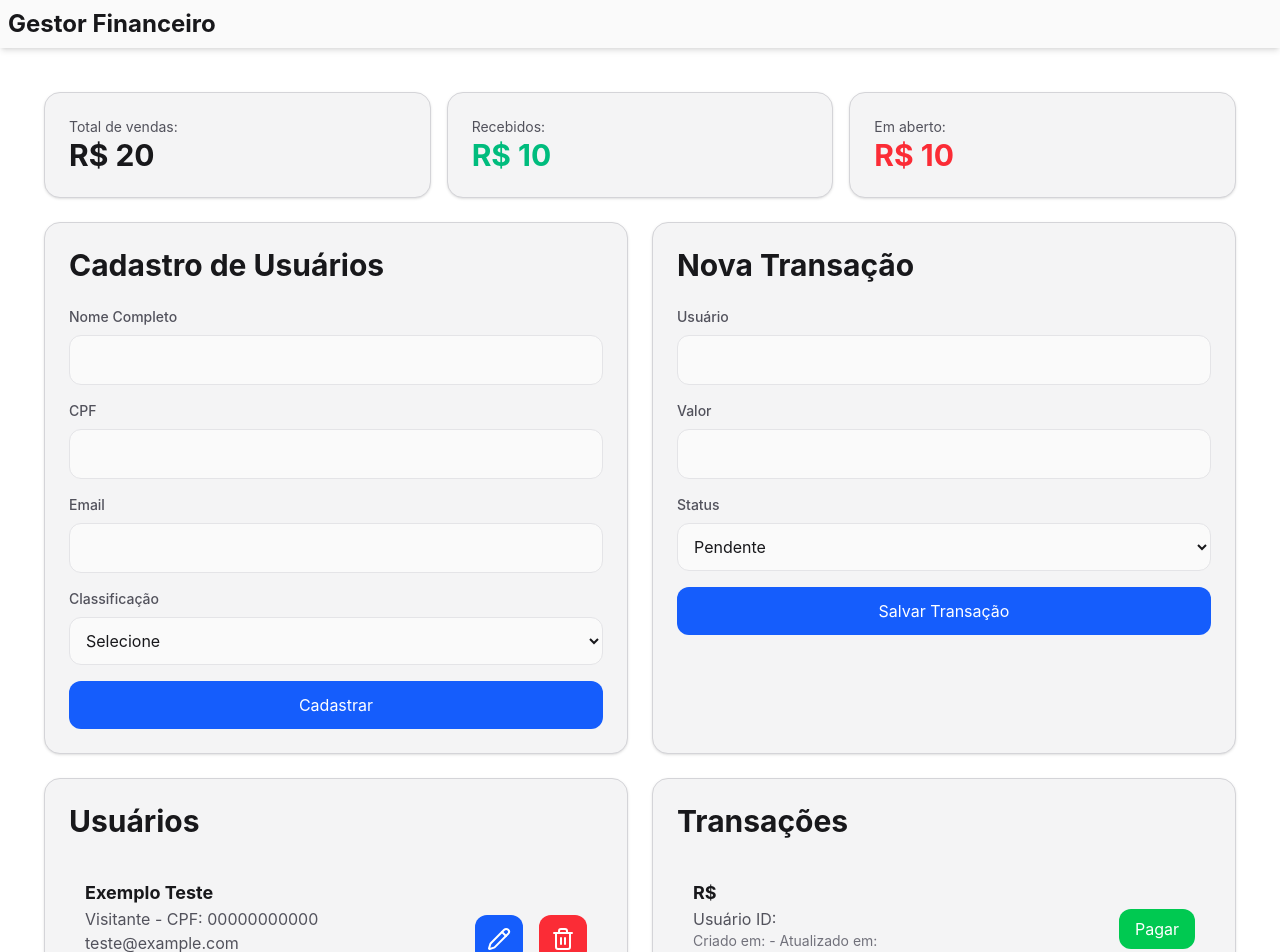
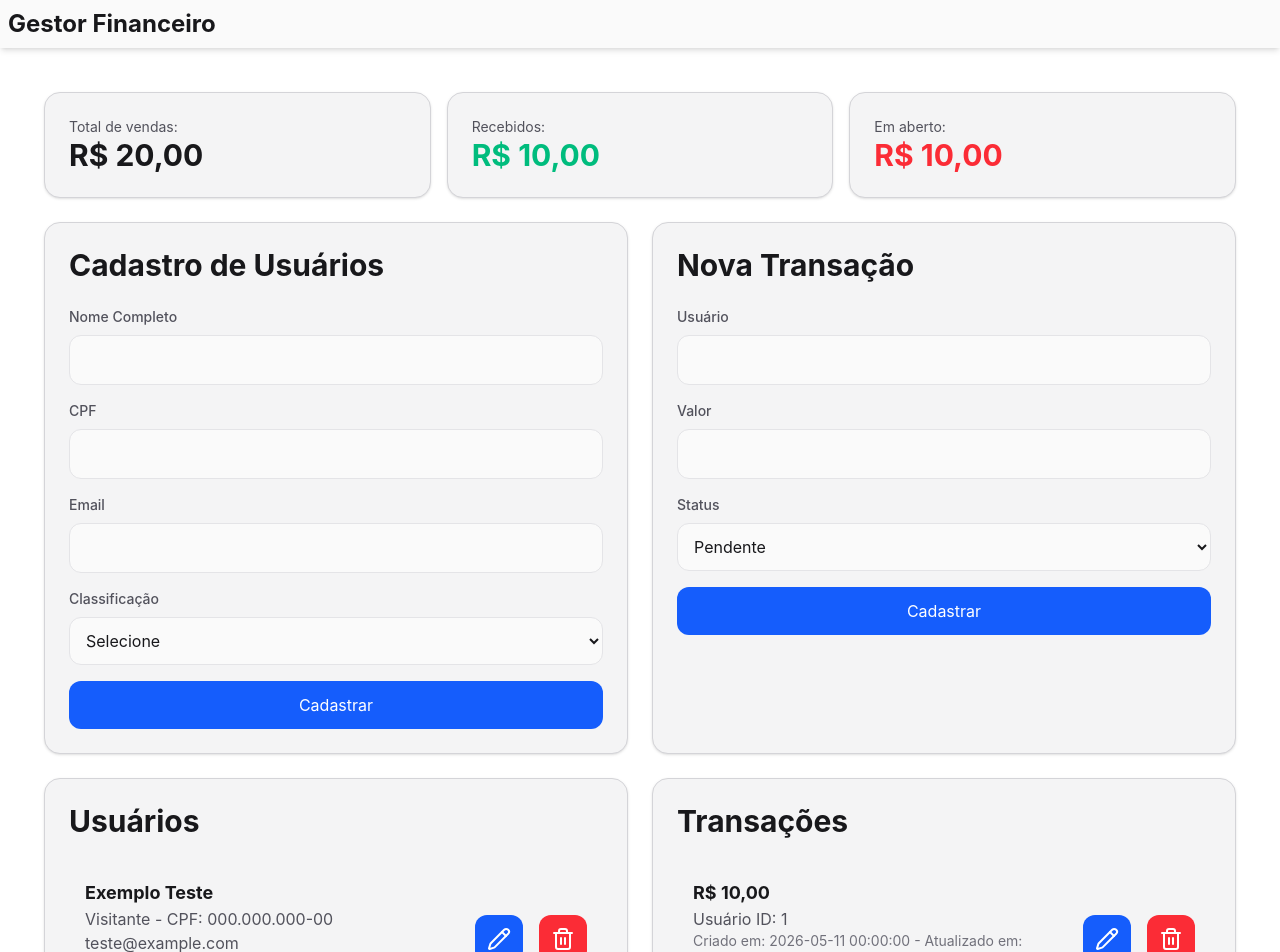
Before and after one commit to Pedro-BP/gestor-financeiro, a React (Vite) app: page / in a window 1280 px wide. Shown: the top 952 px of the page. Built offline with nearby package versions, Linux system fonts and the light colour scheme.

Commit message:
add function

```diff
--- a/src/App.jsx
+++ b/src/App.jsx
@@ -20,45 +20,49 @@ function App() {
     },
   ]);
 
-  const [formData, setFormData] = useState({
+  const [formUserData, setFormUserData] = useState({
     nome_completo: "",
     cpf: "",
     email: "",
     vinculo_institucional: "",
+    data_criacao: "",
+    data_atualizacao: "",
   });
 
-  const [editandoId, setEditandoId] = useState(null);
+  const [editandoUserId, setEditandoUserId] = useState(null);
 
-  function handleChange(e) {
+  function handleUserChange(e) {
     const { name, value } = e.target;
-    setFormData({ ...formData, [name]: value });
+    setFormUserData({ ...formUserData, [name]: value });
   }
 
-  function handleSubmit(e) {
+  function handleUserSubmit(e) {
     e.preventDefault();
 
-    if (editandoId !== null) {
+    if (editandoUserId !== null) {
       const usuariosAtualizados = users.map((user) =>
-        user.id === editandoId
+        user.id === editandoUserId
           ? {
               ...user,
-              ...formData,
+              ...formUserData,
             }
           : user,
       );
 
       setUsers(usuariosAtualizados);
-      setEditandoId(null);
+      setEditandoUserId(null);
     } else {
       const novoUsuario = {
         id: users.length + 1,
-        ...formData,
+        ...formUserData,
+        data_criacao: new Date().toLocaleString(),
+        data_atualizacao: new Date().toLocaleString(),
       };
 
       setUsers([...users, novoUsuario]);
     }
 
-    setFormData({
+    setFormUserData({
       nome_completo: "",
       cpf: "",
       email: "",
@@ -66,21 +70,23 @@ function App() {
     });
   }
 
-  function handleDelete(id) {
+  function handleUserDelete(id) {
     const novosUsuarios = users.filter((user) => user.id !== id);
 
     setUsers(novosUsuarios);
   }
 
-  function handleEdit(user) {
-    setFormData({
+  function handleUserEdit(user) {
+    setFormUserData({
       nome_completo: user.nome_completo,
       cpf: user.cpf,
       email: user.email,
       vinculo_institucional: user.vinculo_institucional,
+      data_criacao: user.data_criacao,
+      data_atualizacao: new Date().toLocaleString(),
     });
 
-    setEditandoId(user.id);
+    setEditandoUserId(user.id);
   }
 
   const [cashs, setCashs] = useState([
@@ -102,30 +108,107 @@ function App() {
     },
   ]);
 
+  const [formCashData, setFormCashData] = useState({
+    valor: "",
+    usuario_id: "",
+    status: "",
+    data_lancamento: "",
+    data_modificacao: "",
+  });
+
+  const [editandoCashId, setEditandoCashId] = useState(null);
+
+  function handleCashChange(e) {
+    const { name, value } = e.target;
+    setFormCashData({ ...formCashData, [name]: value });
+  }
+
+  function handleCashSubmit(e) {
+    e.preventDefault();
+
+    if (editandoCashId !== null) {
+      const cashsAtualizados = cashs.map((cash) =>
+        cash.id === editandoCashId
+          ? {
+              ...cash,
+              ...formCashData,
+            }
+          : cash,
+      );
+
+      setCashs(cashsAtualizados);
+      setEditandoCashId(null);
+    } else {
+      const novoCash = {
+        id: cashs.length + 1,
+        ...formCashData,
+        data_lancamento: new Date().toLocaleString(),
+        data_modificacao: new Date().toLocaleString(),
+      };
+
+      setCashs([...cashs, novoCash]);
+    }
+
+    setFormCashData({
+      valor: "",
+      usuario_id: "",
+      status: "",
+      data_lancamento: "",
+      data_modificacao: "",
+    });
+  }
+
+  function handleCashDelete(id) {
+    const novosCashs = cashs.filter((cash) => cash.id !== id);
+
+    setCashs(novosCashs);
+  }
+
+  function handleCashEdit(cash) {
+    setFormCashData({
+      valor: cash.valor,
+      usuario_id: cash.usuario_id,
+      status: cash.status,
+      data_lancamento: cash.data_lancamento,
+      data_modificacao: new Date().toLocaleString(),
+    });
+
+    setEditandoCashId(cash.id);
+  }
+
   return (
     <div className="min-h-screen flex flex-col bg-white text-zinc-900 dark:bg-zinc-900 dark:text-zinc-50">
       <Header />
       <div className="flex-1 p-5">
         <div className="w-full min-h-screen overflow-x-hidden p-3 md:p-6">
           <Dashbord cashs={cashs} />
-          <div className="grid grid-cols-1 xl:grid-cols-2 gap-6 mb-6">
+          <div className="flex flex-col xl:flex-row gap-6 mb-6">
             <AddUser
               users={users}
-              handleSubmit={handleSubmit}
-              formData={formData}
-              handleChange={handleChange}
-              editandoId={editandoId}
+              handleUserSubmit={handleUserSubmit}
+              formUserData={formUserData}
+              handleUserChange={handleUserChange}
+              editandoUserId={editandoUserId}
             />
-            <AddCash /> {/* Fazer as Funções */}
+            <AddCash
+              cashs={cashs}
+              handleCashSubmit={handleCashSubmit}
+              formCashData={formCashData}
+              handleCashChange={handleCashChange}
+              editandoCashId={editandoCashId}
+            />
           </div>
-          <div className="grid grid-cols-1 xl:grid-cols-2 gap-6">
+          <div className="flex flex-col xl:flex-row gap-6 items-start">
             <ShowUsers
               users={users}
-              handleEdit={handleEdit}
-              handleDelete={handleDelete}
+              handleUserEdit={handleUserEdit}
+              handleUserDelete={handleUserDelete}
             />
-            {/* Adicionar data_lancamento e data_modificacao */}
-            <ShowCashs /> {/* Fazer as Funções */}
+            <ShowCashs
+              cashs={cashs}
+              handleCashEdit={handleCashEdit}
+              handleCashDelete={handleCashDelete}
+            />
           </div>
         </div>
       </div>
--- a/src/components/AddCash.jsx
+++ b/src/components/AddCash.jsx
@@ -1,48 +1,50 @@
-function AddCash() {
+function AddCash({
+  handleCashSubmit,
+  formCashData,
+  handleCashChange,
+  editandoCashId,
+}) {
   return (
     <div className="w-full rounded-2xl border border-zinc-300 dark:border-zinc-700 bg-zinc-100 dark:bg-zinc-800 p-4 md:p-6 shadow-sm">
       <h2 className="text-2xl md:text-3xl font-bold text-zinc-900 dark:text-zinc-50 mb-6">
         Nova Transação
       </h2>
-      <form method="POST" className="flex flex-col gap-4">
+      <form onSubmit={handleCashSubmit} className="flex flex-col gap-4">
         <div>
-          <label
-            for="usuario"
-            className="block text-sm font-medium text-zinc-600 dark:text-zinc-400 mb-2"
-          >
+          <label className="block text-sm font-medium text-zinc-600 dark:text-zinc-400 mb-2">
             Usuário
           </label>
           <input
             type="text"
-            name="usuario"
+            name="usuario_id"
+            value={formCashData.usuario_id}
+            onChange={handleCashChange}
             required
             className="w-full p-3 rounded-xl border border-zinc-200 dark:border-zinc-700 bg-zinc-50 dark:bg-zinc-900 text-zinc-900 dark:text-zinc-50 focus:outline-none focus:ring-2 focus:ring-blue-500"
           />
         </div>
         <div>
-          <label
-            for="valor"
-            className="block text-sm font-medium text-zinc-600 dark:text-zinc-400 mb-2"
-          >
+          <label className="block text-sm font-medium text-zinc-600 dark:text-zinc-400 mb-2">
             Valor
           </label>
           <input
             type="number"
             step="0.01"
             name="valor"
+            value={formCashData.valor}
+            onChange={handleCashChange}
             required
             className="w-full p-3 rounded-xl border border-zinc-200 dark:border-zinc-700 bg-zinc-50 dark:bg-zinc-900 text-zinc-900 dark:text-zinc-50 focus:outline-none focus:ring-2 focus:ring-blue-500"
           />
         </div>
         <div>
-          <label
-            for="status"
-            className="block text-sm font-medium text-zinc-600 dark:text-zinc-400 mb-2"
-          >
+          <label className="block text-sm font-medium text-zinc-600 dark:text-zinc-400 mb-2">
             Status
           </label>
           <select
             name="status"
+            value={formCashData.status}
+            onChange={handleCashChange}
             required
             className="w-full p-3 rounded-xl border border-zinc-200 dark:border-zinc-700 bg-zinc-50 dark:bg-zinc-900 text-zinc-900 dark:text-zinc-50 focus:outline-none focus:ring-2 focus:ring-blue-500"
           >
@@ -52,8 +54,7 @@ function AddCash() {
         </div>
         <input
           type="submit"
-          name="transacao"
-          value="Salvar Transação"
+          value={editandoCashId ? "Atualizar" : "Cadastrar"}
           className="w-full bg-blue-600 hover:bg-blue-700 dark:bg-blue-500 dark:hover:bg-blue-600 text-white p-3 rounded-xl transition"
         />
       </form>
--- a/src/components/AddUser.jsx
+++ b/src/components/AddUser.jsx
@@ -1,4 +1,4 @@
-function AddUser({ handleSubmit, formData, handleChange, editandoId }) {
+function AddUser({ handleSubmit, formUserData, handleChange, editandoUserId }) {
   return (
     <div className="w-full rounded-2xl border border-zinc-300 dark:border-zinc-700 bg-zinc-100 dark:bg-zinc-800 p-4 md:p-6 shadow-sm">
       <h2 className="text-2xl md:text-3xl font-bold text-zinc-900 dark:text-zinc-50 mb-6">
@@ -13,7 +13,7 @@ function AddUser({ handleSubmit, formData, handleChange, editandoId }) {
           <input
             type="text"
             name="nome_completo"
-            value={formData.nome_completo}
+            value={formUserData.nome_completo}
             onChange={handleChange}
             required
             className="w-full p-3 rounded-xl border border-zinc-200 dark:border-zinc-700 bg-zinc-50 dark:bg-zinc-900 text-zinc-900 dark:text-zinc-50 focus:outline-none focus:ring-2 focus:ring-blue-500"
@@ -26,7 +26,7 @@ function AddUser({ handleSubmit, formData, handleChange, editandoId }) {
           <input
             type="text"
             name="cpf"
-            value={formData.cpf}
+            value={formUserData.cpf}
             onChange={handleChange}
             required
             className="w-full p-3 rounded-xl border border-zinc-200 dark:border-zinc-700 bg-zinc-50 dark:bg-zinc-900 text-zinc-900 dark:text-zinc-50 focus:outline-none focus:ring-2 focus:ring-blue-500"
@@ -39,7 +39,7 @@ function AddUser({ handleSubmit, formData, handleChange, editandoId }) {
           <input
             type="email"
             name="email"
-            value={formData.email}
+            value={formUserData.email}
             onChange={handleChange}
             required
             className="w-full p-3 rounded-xl border border-zinc-200 dark:border-zinc-700 bg-zinc-50 dark:bg-zinc-900 text-zinc-900 dark:text-zinc-50 focus:outline-none focus:ring-2 focus:ring-blue-500"
@@ -51,7 +51,7 @@ function AddUser({ handleSubmit, formData, handleChange, editandoId }) {
           </label>
           <select
             name="vinculo_institucional"
-            value={formData.vinculo_institucional}
+            value={formUserData.vinculo_institucional}
             onChange={handleChange}
             required
             className="w-full p-3 rounded-xl border border-zinc-200 dark:border-zinc-700 bg-zinc-50 dark:bg-zinc-900 text-zinc-900 dark:text-zinc-50 focus:outline-none focus:ring-2 focus:ring-blue-500"
@@ -64,7 +64,7 @@ function AddUser({ handleSubmit, formData, handleChange, editandoId }) {
         </div>
         <input
           type="submit"
-          value={editandoId ? "Atualizar" : "Cadastrar"}
+          value={editandoUserId ? "Atualizar" : "Cadastrar"}
           className="w-full bg-blue-600 hover:bg-blue-700 dark:bg-blue-500 dark:hover:bg-blue-600 text-white p-3 rounded-xl transition self-end"
         />
       </form>
--- a/src/components/Dashbord.jsx
+++ b/src/components/Dashbord.jsx
@@ -40,19 +40,24 @@ function Dashbord({ cashs }) {
           Total de vendas:
         </p>
         <p className="font-bold text-2xl md:text-3xl text-zinc-900 dark:text-zinc-50">
-          R$ {totalVendas()}
+          R${" "}
+          {totalVendas().toLocaleString("pt-br", { minimumFractionDigits: 2 })}
         </p>
       </div>
       <div className="w-full rounded-2xl border border-zinc-300 dark:border-zinc-700 bg-zinc-100 dark:bg-zinc-800 p-4 md:p-6 shadow-sm">
         <p className="text-sm text-zinc-600 dark:text-zinc-400">Recebidos:</p>
         <p className="font-bold text-2xl md:text-3xl text-emerald-500">
-          R$ {totalRecebidos()}
+          R${" "}
+          {totalRecebidos().toLocaleString("pt-br", {
+            minimumFractionDigits: 2,
+          })}
         </p>
       </div>
       <div className="w-full rounded-2xl border border-zinc-300 dark:border-zinc-700 bg-zinc-100 dark:bg-zinc-800 p-4 md:p-6 shadow-sm">
         <p className="text-sm text-zinc-600 dark:text-zinc-400">Em aberto:</p>
         <p className="font-bold text-2xl md:text-3xl text-red-500">
-          R$ {totalAbertos()}
+          R${" "}
+          {totalAbertos().toLocaleString("pt-br", { minimumFractionDigits: 2 })}
         </p>
       </div>
     </div>
--- a/src/components/ShowCashs.jsx
+++ b/src/components/ShowCashs.jsx
@@ -1,43 +1,56 @@
-function ShowCashs() {
+import { Pencil, Trash } from "lucide-react";
+
+function ShowCashs({ cashs, handleCashEdit, handleCashDelete }) {
   return (
     <div className="w-full rounded-2xl border border-zinc-300 dark:border-zinc-700 bg-zinc-100 dark:bg-zinc-800 p-4 md:p-6 shadow-sm">
       <h2 className="text-2xl md:text-3xl font-bold text-zinc-900 dark:text-zinc-50 mb-6">
         Transações
       </h2>
-
-      {/* <?php foreach ($registro_financeiro as $transacao): ?> */}
-      <div className="flex flex-col lg:flex-row lg:items-center lg:justify-between gap-4 p-4 border-b border-zinc-300 dark:border-zinc-700">
+      {cashs.map((cash) => (
+        <div
+          key={cash.id}
+          className="flex flex-col lg:flex-row lg:items-center lg:justify-between gap-4 p-4 border-b border-zinc-300 dark:border-zinc-700"
+        >
           <div>
             <p className="font-bold text-lg text-zinc-900 dark:text-zinc-50">
-            R$ {/* <?= formatarDinheiro($transacao['valor']) ?> */}
+              R${" "}
+              {cash.valor.toLocaleString("pt-br", { minimumFractionDigits: 2 })}
             </p>
             <p className="text-zinc-600 dark:text-zinc-400">
-            Usuário ID: {/* <?= $transacao['usuario_id'] ?> */}
+              Usuário ID: {cash.usuario_id}{" "}
+              {/* fazer uma função para aceitar cpf, compara com o usuario existente e colocar o id correspondente */}
             </p>
             <p className="text-sm text-zinc-500 dark:text-zinc-500">
-            Criado em: {/* <?= $transacao['data_lancamento'] ?> */} - Atualizado
-            em: {/*  <?= $transacao['data_modificacao'] ?> */}
+              Criado em: {cash.data_lancamento} - Atualizado em:{" "}
+              {cash.data_modificacao}
             </p>
             <p className="mt-1">
               Status:{" "}
-            <span className="<?= $transacao['status'] == 'Pago' ? 'text-emerald-500' : 'text-red-500' ?> font-semibold">
-              {/* <?= $transacao['status'] ?> */}
+              <span
+                className={`${cash.status === "Pago" ? "text-emerald-500" : "text-red-500"} font-semibold`}
+              >
+                {cash.status}
               </span>
             </p>
           </div>
-        <form method="POST">
-          <input type="hidden" name="id" />{" "}
-          {/* value="<?= $transacao['id'] ?> */}
+          <div className="flex gap-4">
             <button
-            type="submit"
-            name="pagar"
-            className="w-full lg:w-auto bg-green-500 hover:bg-green-600 text-white px-4 py-2 rounded-xl transition"
+              type="button"
+              onClick={() => handleCashEdit(cash)}
+              className="flex-none bg-blue-600 hover:bg-blue-700 dark:bg-blue-500 dark:hover:bg-blue-600 text-white p-3 rounded-xl transition"
             >
-            Pagar
+              <Pencil />
             </button>
-        </form>
+            <button
+              type="button"
+              onClick={() => handleCashDelete(cash.id)}
+              className="flex-none bg-red-500 hover:bg-red-600 text-white p-3 rounded-xl transition"
+            >
+              <Trash />
+            </button>
           </div>
-      {/* <?php endforeach; ?> */}
+        </div>
+      ))}
     </div>
   );
 }
--- a/src/components/ShowUsers.jsx
+++ b/src/components/ShowUsers.jsx
@@ -1,6 +1,6 @@
 import { Pencil, Trash } from "lucide-react";
 
-function ShowUsers({ users, handleEdit, handleDelete }) {
+function ShowUsers({ users, handleUserEdit, handleUserDelete }) {
   return (
     <div className="w-full rounded-2xl border border-zinc-300 dark:border-zinc-700 bg-zinc-100 dark:bg-zinc-800 p-4 md:p-6 shadow-sm">
       <h2 className="text-2xl md:text-3xl font-bold text-zinc-900 dark:text-zinc-50 mb-6">
@@ -16,20 +16,20 @@ function ShowUsers({ users, handleEdit, handleDelete }) {
               {user.nome_completo}
             </p>
             <p className="text-zinc-600 dark:text-zinc-400">
-              {user.vinculo_institucional} - CPF: {user.cpf}
+              {user.vinculo_institucional} - CPF:{" "}
+              {user.cpf.replace(/(\d{3})(\d{3})(\d{3})(\d{2})/, "$1.$2.$3-$4")}
             </p>
             <p className="text-zinc-600 dark:text-zinc-400">{user.email}</p>
             <p className="text-sm text-zinc-500 dark:text-zinc-500 mt-1">
-              Criado em: {user.data_criacao /* add function to format date */} -
-              Atualizado em:
-              {user.data_atualizacao /* add function to format date */}
+              Criado em: {user.data_criacao} - Atualizado em:{" "}
+              {user.data_atualizacao}
             </p>
           </div>
           <input type="hidden" name="id" value={user.id} />
           <div className="flex gap-4">
             <button
               type="button"
-              onClick={() => handleEdit(user)}
+              onClick={() => handleUserEdit(user)}
               className="flex-none bg-blue-600 hover:bg-blue-700 dark:bg-blue-500 dark:hover:bg-blue-600 text-white p-3 rounded-xl transition"
             >
               <Pencil />
@@ -37,7 +37,7 @@ function ShowUsers({ users, handleEdit, handleDelete }) {
 
             <button
               type="button"
-              onClick={() => handleDelete(user.id)}
+              onClick={() => handleUserDelete(user.id)}
               className="flex-none bg-red-500 hover:bg-red-600 text-white p-3 rounded-xl transition"
             >
               <Trash />
```
Lines whose indentation alone changed are shown as unchanged.
